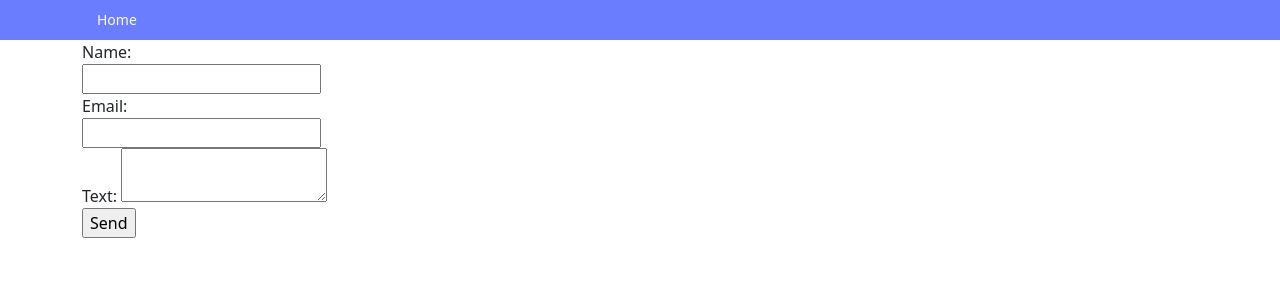
After one commit to namastefellas/exam, a Django app: page /guest/add in a window 1280 px wide. The commit adds this page. Shown: the top 300 px of the page. Run offline with Django 3.2, Linux system fonts and the light colour scheme; some libraries are stand-ins or nearby versions.

Commit message:
created page for adding new guests

```diff
--- a/exam/exam/urls.py
+++ b/exam/exam/urls.py
@@ -15,9 +15,10 @@ Including another URLconf
 """
 from django.contrib import admin
 from django.urls import path
-from webapp.views import index_view
+from webapp.views import index_view, add_new_guest
 
 urlpatterns = [
     path('admin/', admin.site.urls),
-    path('', index_view)
+    path('', index_view, name='index'),
+    path('guest/add', add_new_guest, name='add_guest')
 ]
--- /dev/null
+++ b/exam/webapp/static/css/style.css
@@ -0,0 +1,46 @@
+body {
+
+    margin-top: 60px;
+}
+
+
+.navbar {
+    display: block;
+    background: #6a7dff;
+    position: fixed;
+    top: 0;
+    right: 0;
+    left: 0;
+    font-size: 0;
+    box-sizing: border-box;
+    padding: 7px 30px;
+}
+
+
+.menu {
+    font-size: 14px;
+    line-height: 1;
+    padding: 0;
+    margin: 0;
+    display: inline-block;
+    color: #fffee8;
+}
+
+
+.menu li {
+    display: inline-block;
+}
+
+
+.menu a {
+    display: inline-block;
+    text-decoration: none;
+    color: inherit;
+    padding: 5px 15px;
+}
+
+
+.menu a:hover {
+    color: #ffc122;
+    text-decoration: underline;
+}
--- /dev/null
+++ b/exam/webapp/templates/add_guest.html
@@ -0,0 +1,15 @@
+{% extends 'base.html' %}
+{% block menu %}
+{% endblock %}
+{% block content %}
+<form action="{% url 'add_guest' %}" method="post">
+{% csrf_token %}
+<label>Name: </label><br/>
+<input type="text" name="user_name"/><br/>
+<label>Email: </label><br/>
+<input type="text" name="user_email"/><br/>
+<label>Text: </label>
+<textarea name="user_text"></textarea><br/>
+<input type="submit" value="Send"/>
+</form>
+{% endblock %}
--- a/exam/webapp/templates/base.html
+++ b/exam/webapp/templates/base.html
@@ -8,6 +8,8 @@
     <meta http-equiv="X-UA-Compatible" content="ie=edge">
     <title>{% block title %}Blog{% endblock %}</title>
     <link rel="stylesheet" href="{% static 'css/style.css' %}">
+    <link href="https://cdn.jsdelivr.net/npm/bootstrap@5.0.0-beta2/dist/css/bootstrap.min.css" rel="stylesheet" integrity="sha384-BmbxuPwQa2lc/FVzBcNJ7UAyJxM6wuqIj61tLrc4wSX0szH/Ev+nYRRuWlolflfl" crossorigin="anonymous">
+
 </head>
 <body>
 <nav class="navbar">
@@ -21,5 +23,10 @@
 <div class="container">
     {% block content %}{% endblock %}
 </div>
+
+
+<script src="https://cdn.jsdelivr.net/npm/bootstrap@5.0.0-beta2/dist/js/bootstrap.bundle.min.js" integrity="sha384-b5kHyXgcpbZJO/tY9Ul7kGkf1S0CWuKcCD38l8YkeH8z8QjE0GmW1gYU5S9FOnJ0" crossorigin="anonymous"></script>
+<script src="https://cdn.jsdelivr.net/npm/@popperjs/core@2.6.0/dist/umd/popper.min.js" integrity="sha384-KsvD1yqQ1/1+IA7gi3P0tyJcT3vR+NdBTt13hSJ2lnve8agRGXTTyNaBYmCR/Nwi" crossorigin="anonymous"></script>
+<script src="https://cdn.jsdelivr.net/npm/bootstrap@5.0.0-beta2/dist/js/bootstrap.min.js" integrity="sha384-nsg8ua9HAw1y0W1btsyWgBklPnCUAFLuTMS2G72MMONqmOymq585AcH49TLBQObG" crossorigin="anonymous"></script>
 </body>
 </html>
--- a/exam/webapp/views.py
+++ b/exam/webapp/views.py
@@ -1,4 +1,4 @@
-from django.shortcuts import render
+from django.shortcuts import render, redirect
 from webapp.models import GuestBook
 
 # Create your views here.
@@ -7,3 +7,19 @@ from webapp.models import GuestBook
 def index_view(request):
     guests = GuestBook.objects.all().filter(status='active').order_by('-date_start')
     return render(request, 'index.html', context={'guests': guests})
+
+def add_new_guest(request, *args, **kwargs):
+    if request.method == 'GET':
+        return render(request, 'add_guest.html')
+    if request.method == 'POST':
+        user_name = request.POST.get('user_name')
+        user_email = request.POST.get('user_email')
+        user_text = request.POST.get('user_text')
+
+    GuestBook.objects.create(
+        user_name=user_name,
+        user_email=user_email,
+        user_text=user_text
+    )
+
+    return redirect('index')
```
Also changed, not shown: exam/webapp/templates/index.html (+8 -17 lines).
